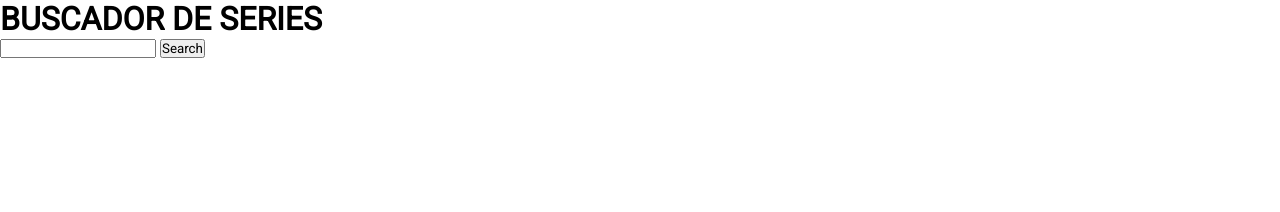
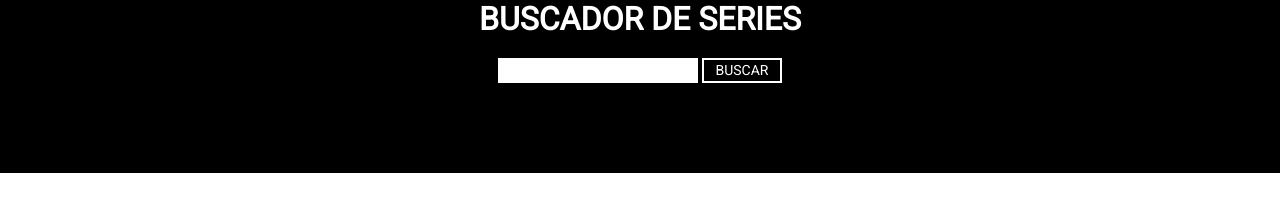
Before and after one commit to Adalab/modulo-2-evaluacion-final-irenemanas, a website: page docs/index.html in a window 1280 px wide. Drawn offline with Linux system fonts and the light colour scheme.

Commit message:
fix readme

```diff
--- a/docs/assets/css/main.css
+++ b/docs/assets/css/main.css
@@ -1 +1 @@
-*{box-sizing:border-box;margin:0;padding:0;font-family:"Roboto",sans-serif}
+*{box-sizing:border-box;margin:0;padding:0;font-family:"Roboto",sans-serif}.page{display:flex;flex-direction:column;align-items:center;background-color:black;color:white}.shows__container{display:grid;width:100%;grid-template-columns:1fr 1fr 1fr;grid-template-rows:1fr;margin-top:50px;list-style:none}.shows__container--favourites{grid-column:1/2;display:flex;flex-direction:column;align-items:center;margin-top:40px;margin-right:50px}.shows__container--shows{grid-column:2/4;flex-wrap:wrap;display:flex;align-items:center;color:white}.show{width:350px;background-color:black;margin-bottom:10px;border:2px white solid;display:flex;flex-direction:column;justify-content:center;align-content:center;text-align:center;padding:10px 10px}.show__title{padding-bottom:10px}.favourite{width:200px;height:100px;margin-bottom:60px;display:flex;flex-direction:column;justify-content:center;align-content:center;text-align:center;padding:10px 10px;padding-left:100px}.favourite__title{color:white;font-size:14px}.show-favourite{background-color:gray}.form__input{margin-top:20px;width:200px;height:25px;border:2px white solid}.form__button{width:80px;height:25px;background-color:black;color:white;font-size:14px;border:2px white solid}
--- a/docs/index.html
+++ b/docs/index.html
@@ -18,10 +18,16 @@
         <h1>BUSCADOR DE SERIES</h1>
       </header>
 
-      <form type="submit">
-        <input type="text" />
-        <button type="button">Search</button>
-      </form>
+      <div class="page">
+        <form>
+          <input type="text" class="form__input js-input" />
+          <button type="button" class="form__button js-button">BUSCAR</button>
+        </form>
+        <div class="shows__container">
+          <ul class="shows__container--favourites js-favourites-container"></ul>
+          <ul class="shows__container--shows js-shows-container"></ul>
+        </div>
+      </div>
 
     </div>
     <script src="./assets/js/main.js"></script>
```
Also changed, not shown: docs/assets/js/main.js (+1 -1 lines), README.md.
